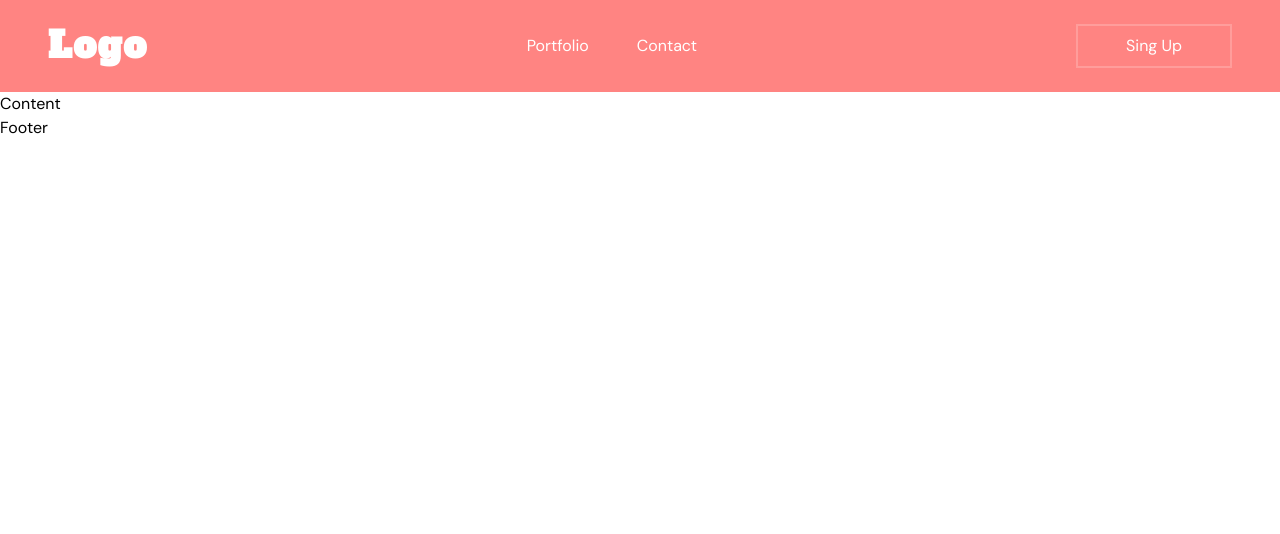
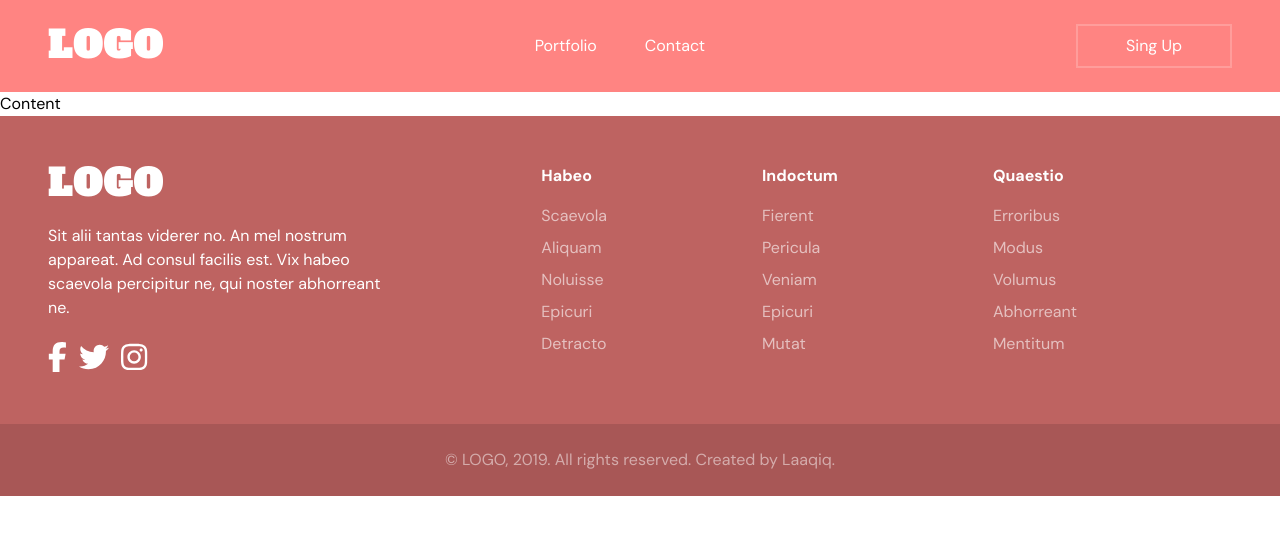
Before and after one commit to inneman/mwa-nextjs-1-inneman-simon, a Next.js app: page / in a window 1280 px wide. Shown: the top 534 px of the page. Built offline with nearby package versions, Linux system fonts and the light colour scheme.

Commit message:
Footer Finished

```diff
--- a/components/footer.js
+++ b/components/footer.js
@@ -1,6 +1,53 @@
+import Link from "next/link";
+import { FontAwesomeIcon } from '@fortawesome/react-fontawesome';
+import { faFacebookF, faInstagram, faTwitter } from "@fortawesome/free-brands-svg-icons";
+
 const Footer = () => {
     return (
-        <div>Footer</div>
+        <div className="bg-custom2-600">
+            <div className="max-w-screen-2xl mx-auto sm:px-12 px-4 py-12">
+                <div className="sm:flex">
+                    <div className="flex-none sm:w-5/12 text-white sm:pr-40 pb-8 sm:pb-0">
+                        <div className="my-auto font-alfa font-bold text-4xl tracking-wider"><h3><Link href="/">LOGO</Link></h3></div>
+                        <div className="py-5"><p>Sit alii tantas viderer no. An mel nostrum appareat. Ad consul facilis est. Vix habeo scaevola percipitur ne, qui noster abhorreant ne.</p></div>
+                        <div className="flex text-3xl">
+                            <div className="pr-3"><Link href="#"><FontAwesomeIcon icon={faFacebookF}/></Link></div>
+                            <div className="pr-3"><FontAwesomeIcon icon={faTwitter}/></div>
+                            <div className="pr-3"><FontAwesomeIcon icon={faInstagram}/></div>
+                        </div>
+                    </div>
+                    <div className="flex-auto pt-12 sm:pt-0">
+                        <p className="text-white font-bold pb-3">Habeo</p>
+                        <p className="text-white/60 py-1"><Link href="#">Scaevola</Link></p>
+                        <p className="text-white/60 py-1"><Link href="#">Aliquam</Link></p>
+                        <p className="text-white/60 py-1"><Link href="#">Noluisse</Link></p>
+                        <p className="text-white/60 py-1"><Link href="#">Epicuri</Link></p>
+                        <p className="text-white/60 py-1"><Link href="#">Detracto</Link></p>
+                    </div>
+                    <div className="flex-auto pt-12 sm:pt-0">
+                        <p className="text-white font-bold pb-3">Indoctum</p>
+                        <p className="text-white/60 py-1"><Link href="#">Fierent</Link></p>
+                        <p className="text-white/60 py-1"><Link href="#">Pericula</Link></p>
+                        <p className="text-white/60 py-1"><Link href="#">Veniam</Link></p>
+                        <p className="text-white/60 py-1"><Link href="#">Epicuri</Link></p>
+                        <p className="text-white/60 py-1"><Link href="#">Mutat</Link></p>
+                    </div>
+                    <div className="flex-auto pt-12 sm:pt-0">
+                        <p className="text-white font-bold pb-3">Quaestio</p>
+                        <p className="text-white/60 py-1"><Link href="#">Erroribus</Link></p>
+                        <p className="text-white/60 py-1"><Link href="#">Modus</Link></p>
+                        <p className="text-white/60 py-1"><Link href="#">Volumus</Link></p>
+                        <p className="text-white/60 py-1"><Link href="#">Abhorreant</Link></p>
+                        <p className="text-white/60 py-1"><Link href="#">Mentitum</Link></p>
+                    </div>
+                </div>
+            </div>
+            <div className="bg-custom3-600">
+                <div className="max-w-screen-2xl mx-auto sm:px-12 px-4">
+                    <p className="text-center p-6 text-white/50">© LOGO, 2019. All rights reserved. Created by Laaqiq.</p>
+                </div>
+            </div>
+        </div>
     );
 }
 
--- a/components/header.js
+++ b/components/header.js
@@ -6,10 +6,10 @@ import { faNavicon } from '@fortawesome/free-solid-svg-icons';
 const Header = () => {
     return (
         <div className="bg-custom1-600 py-6">
-            <div className="max-w-screen-2xl mx-auto px-12">
+            <div className="max-w-screen-2xl mx-auto sm:px-12 px-4">
                 <nav className="text-white">
                     <div className="flex justify-between">
-                        <div className="my-auto font-alfa font-bold text-4xl tracking-wider"><h3><Link href="/">Logo</Link></h3></div>
+                        <div className="my-auto font-alfa font-bold text-4xl tracking-wider"><h3><Link href="/">LOGO</Link></h3></div>
                         <div className="flex">
                             <div className="hidden sm:block px-6 my-auto font-sans"><Link href="/portfolio">Portfolio</Link></div>
                             <div className="hidden sm:block px-6 my-auto font-sans"><Link href="/contact">Contact</Link></div>
--- a/tailwind.config.js
+++ b/tailwind.config.js
@@ -9,6 +9,12 @@ module.exports = {
         custom1: {
           600: '#FF8482',
         },
+        custom2: {
+          600: '#BE6361',
+        },
+        custom3: {
+          600: '#A85756',
+        },
       },
       fontFamily: {
         'alfa': ['Alfa Slab One'],
```
Also changed, not shown: styles/globals.css (line endings or trailing spaces).
